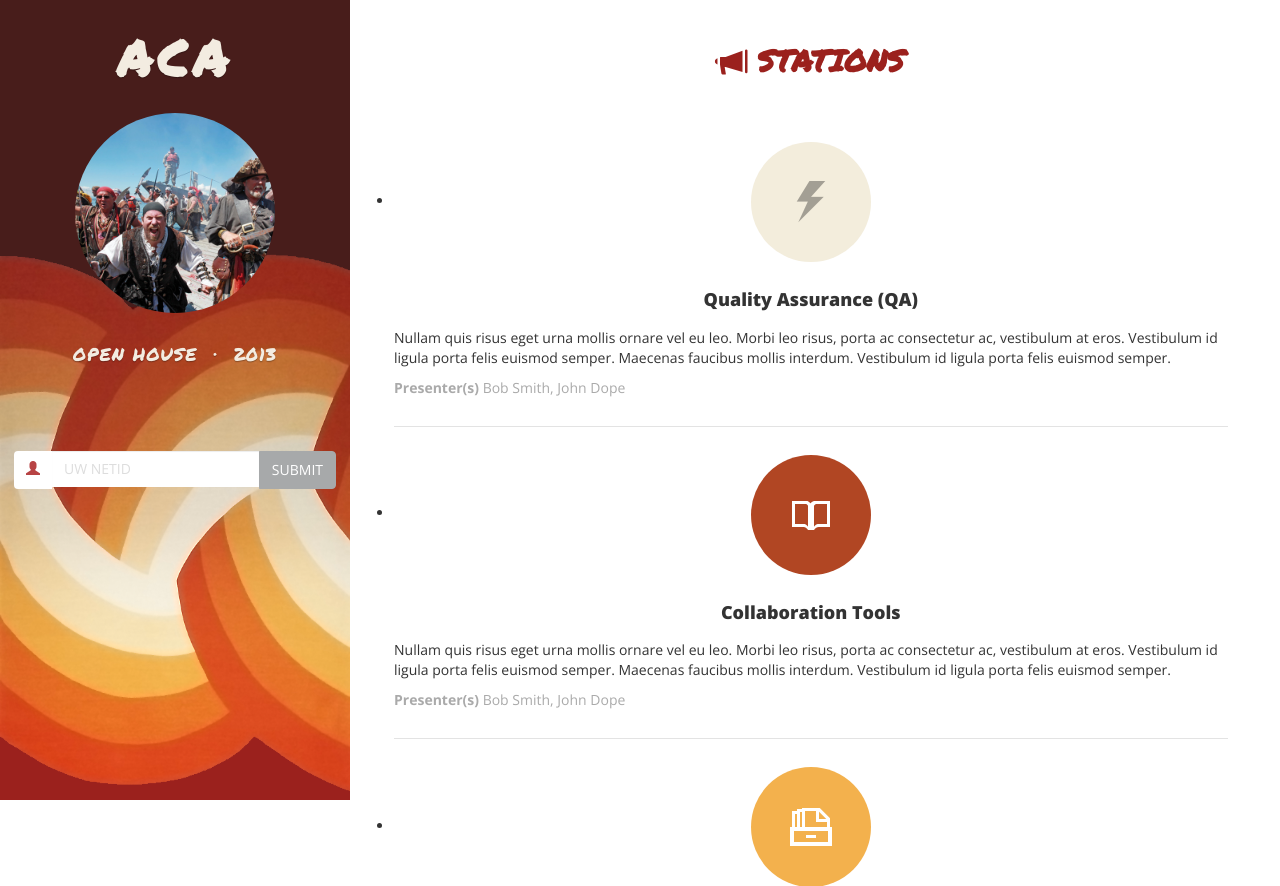
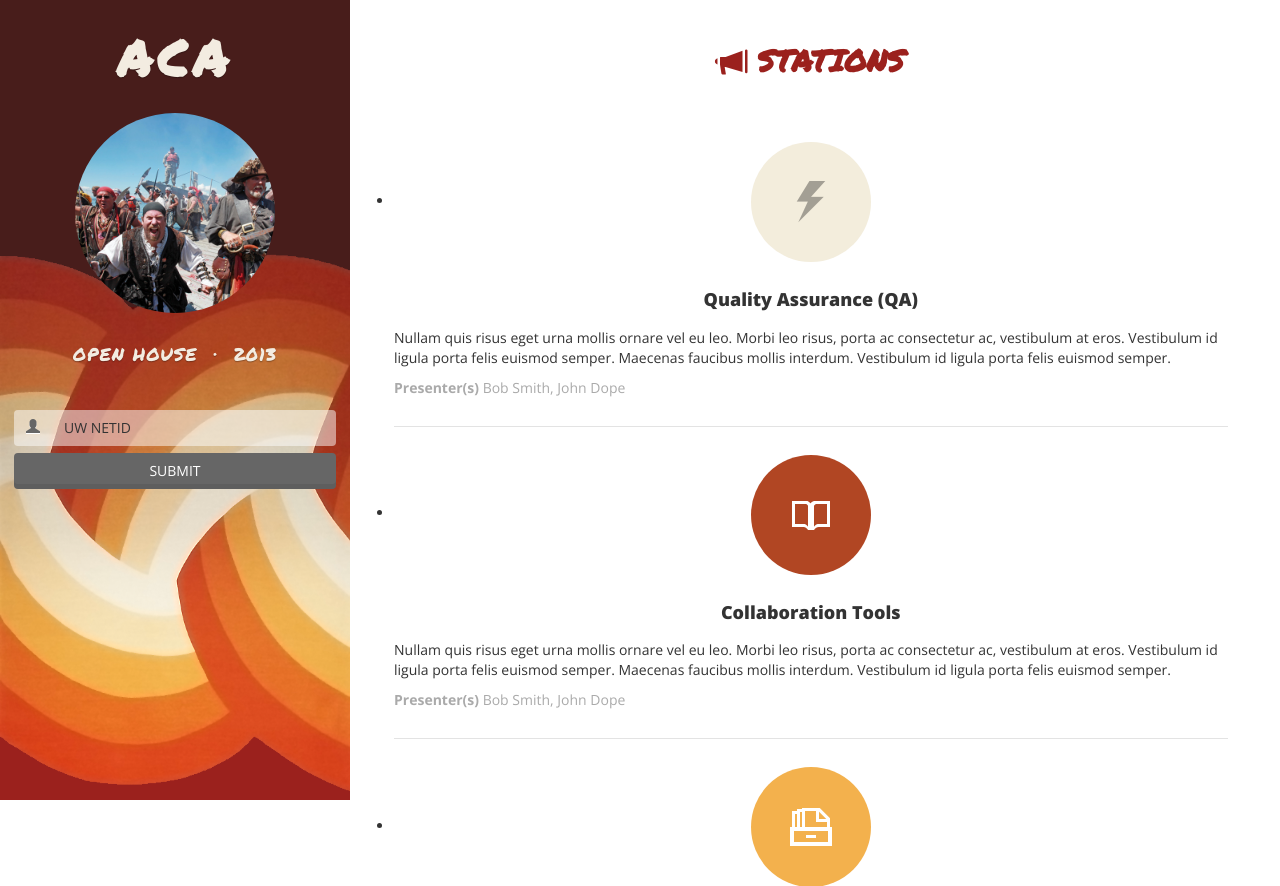
Before and after one commit to qnnwp/passporto, a Python web app: template stampos/templates/home.html in a window 1280 px wide. Shown: the top 886 px of the page. Run offline with Jinja, Linux system fonts and the light colour scheme; the template is opened without the code that fills it, so the values that code supplies are empty; style sheets or scripts are compiled from the project's sources; some libraries are stand-ins or nearby versions.

Commit message:
Fixes styling for netid input and button

```diff
--- a/stampos/static/css/simple.less
+++ b/stampos/static/css/simple.less
@@ -1,3 +1,10 @@
+.flat-shadow {
+    border: none;
+    -webkit-box-shadow: inset 0 -5px 0 rgba(0, 0, 0, 0.08);
+    -moz-box-shadow: inset 0 -5px 0 rgba(0, 0, 0, 0.08);
+    box-shadow: inset 0 -5px 0 rgba(0, 0, 0, 0.08);
+}
+
 /* Reset Margins */
 
 h1, h2, h3, h4, h5, h6 { margin: 0; font-weight: 800; font-family: 'Open Sans', sans-serif; }
@@ -40,17 +47,18 @@ body {
     }
     .netid{ position: absolute; bottom: 1.5em; left: 1em; right: 1em;
 
-        .input-group-addon { background: #fff; border: none; color: #ddd; }
+        .input-group-addon { background: rgba(255,255,255,.5); border: none; color: #ddd; }
+        .btn { .flat-shadow; background: #666; }
 
 
     }
 
-    input[type="text"] { border: none;
+    input[type="text"] { border: none; box-shadow: none; background: rgba(255,255,255,.5);
 
-        &::-webkit-input-placeholder {color: #ddd;}
-        &:-moz-placeholder { color: #ddd; }
-        &::-moz-placeholder { color: #ddd; }
-        &:-ms-input-placeholder { color: #ddd; }
+        &::-webkit-input-placeholder {color: #333;}
+        &:-moz-placeholder { color: #333; }
+        &::-moz-placeholder { color: #333; }
+        &:-ms-input-placeholder { color: #333; }
     }
 
 }
--- a/stampos/templates/home.html
+++ b/stampos/templates/home.html
@@ -16,12 +16,11 @@
 
     <div class="netid">
         <div class="input-group">
-            <span class="input-group-addon" style="color:#b74344;"><span class="glyphicon glyphicon-user"></span></span>
+            <span class="input-group-addon" style="color:#666;"><span class="glyphicon glyphicon-user"></span></span>
             <input type="text" placeholder="UW NETID">
-            <span class="input-group-btn">
-                <button class="btn btn-default" type="button">SUBMIT</button>
-            </span>
         </div>
+
+        <button type="button" class="btn btn-info" style="display:block; width:100%; margin-top:.5em;">SUBMIT</button>
 
     </div>
   </div>
```
